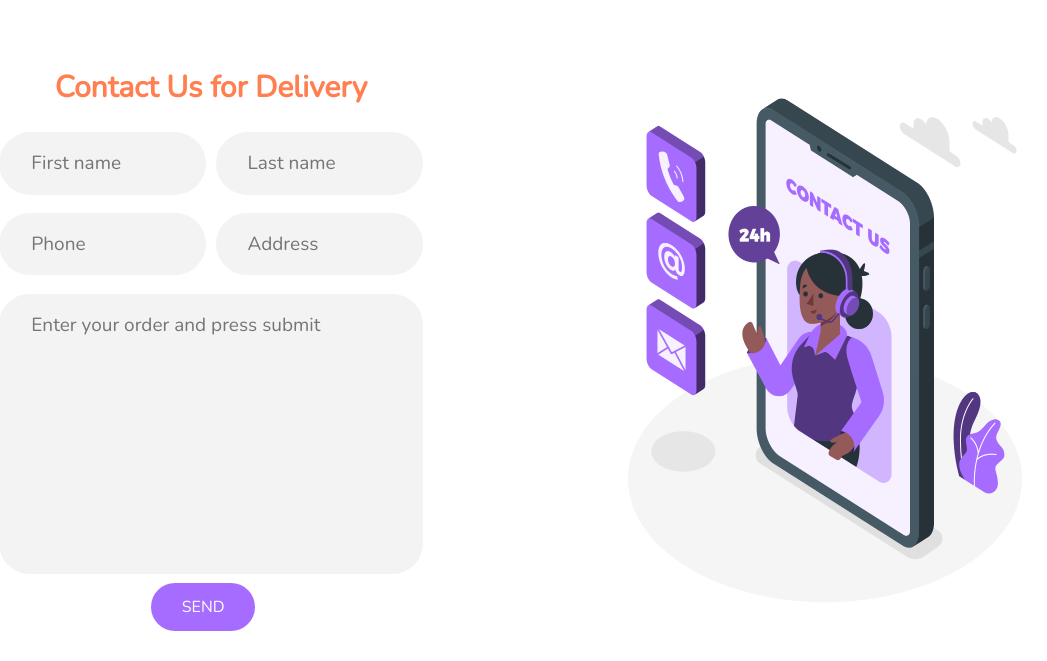
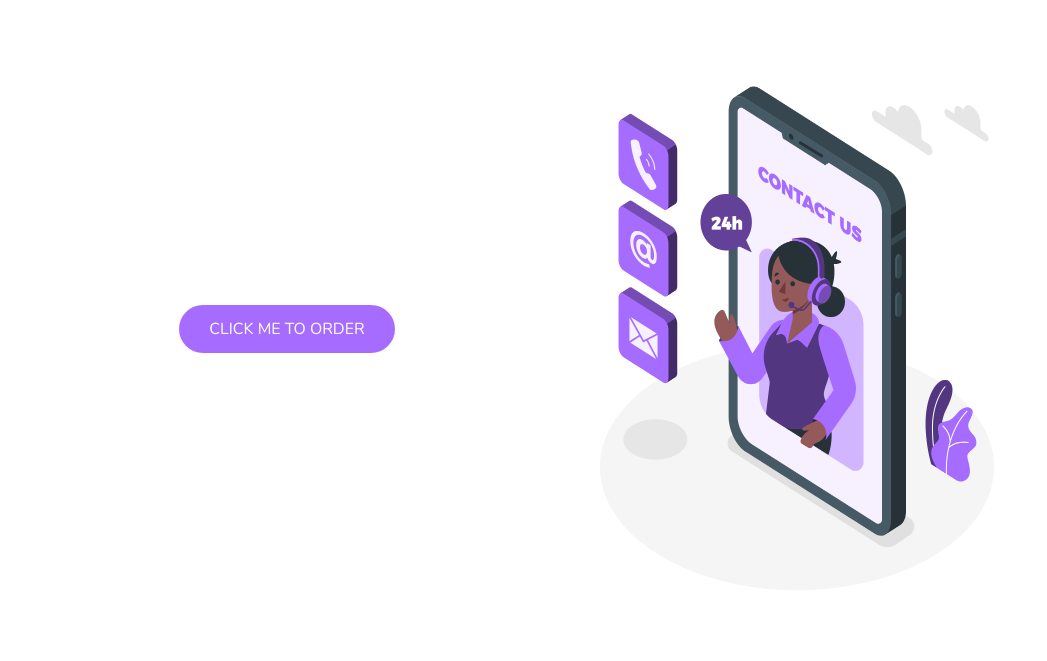
Before and after one commit to Aniket-x-code/MovinMeals, a plain HTML site: page index.html in a window 1280 px wide. Shown: the part 4113-4774 px from the top of the page, without its empty margins (103-1150 px from the left). Drawn offline with nearby package versions, Linux system fonts and the light colour scheme; a web font is replaced by a local one.

Commit message:
Add files via upload

```diff
--- a/index.html
+++ b/index.html
@@ -5,7 +5,7 @@
     <meta http-equiv="X-UA-Compatible" content="IE=edge">
     <meta name="viewport" content="width=device-width, initial-scale=1.0">
     <link rel="stylesheet" href="https://cdnjs.cloudflare.com/ajax/libs/font-awesome/6.1.2/css/all.min.css" integrity="sha512-1sCRPdkRXhBV2PBLUdRb4tMg1w2YPf37qatUFeS7zlBy7jJI8Lf4VHwWfZZfpXtYSLy85pkm9GaYVYMfw5BC1A==" crossorigin="anonymous" referrerpolicy="no-referrer" />
-    <title>Movin-Meals </title>
+    <title>Movin-Meals</title>
     <link rel="stylesheet" href="style.css">
     <link rel="icon" href="favicon.png" type="image/x-icon">
     <link rel="stylesheet" href="https://cdnjs.cloudflare.com/ajax/libs/ionicons/2.0.1/css/ionicons.min.css">
@@ -251,20 +251,8 @@
   <h1 class="contact-del">Contact Us</h1>
     <section class="contact-us" id="contact">
 
-        <div class="contact-form">
-            <h3 class="title">Contact Us  for Delivery</h3>
-            <div class="row">
-                <input type="text" class="contact-input" placeholder="First name">
-                <input type="text" class="contact-input" placeholder="Last name">
-            </div>
-            <div class="row">
-                <input type="text" class="contact-input" placeholder="Phone">
-                <input type="text" class="contact-input" placeholder="Address">
-            </div>
-            <div class="row">
-                <textarea name="message" class="contact-input textarea" placeholder="Enter your order and press submit"></textarea>
-            </div>
-            <a href="#" class="btn">Send</a>
+        <!--  -->
+            <a href="order.html" class="btn">Click me to order</a>
         </div>
 
         <div class="con-image">
@@ -275,7 +263,7 @@
     <div class="footer-basic">
         <footer>
             <div class="social"><a href="https://www.instagram.com/accounts/login/?next=/__i__v.e.r.m.a.j.i__/"><i class="icon ion-social-instagram"></i></a>
-                <a href="v"><i class="icon ion-social-github"></i></a>
+                <a href="https://github.com/Aniket-x-code"><i class="icon ion-social-github"></i></a>
                 <a href="https://pin.it/4jJL7TG"><i class="icon ion-social-pinterest"></i></a>
                 <a href="https://www.linkedin.com/in/aniket-verma-b305211b9/"><i class="icon ion-social-linkedin"></i></a>
             </div>
@@ -291,6 +279,7 @@
 </section>
 
     <script src="vanilla-tilt.js"></script>
- <script src="script.js"></script>
+ <script src="scriptt.js"></script>
+ <script src="scriptt.js"></script>
 </body>
 </html>
```
